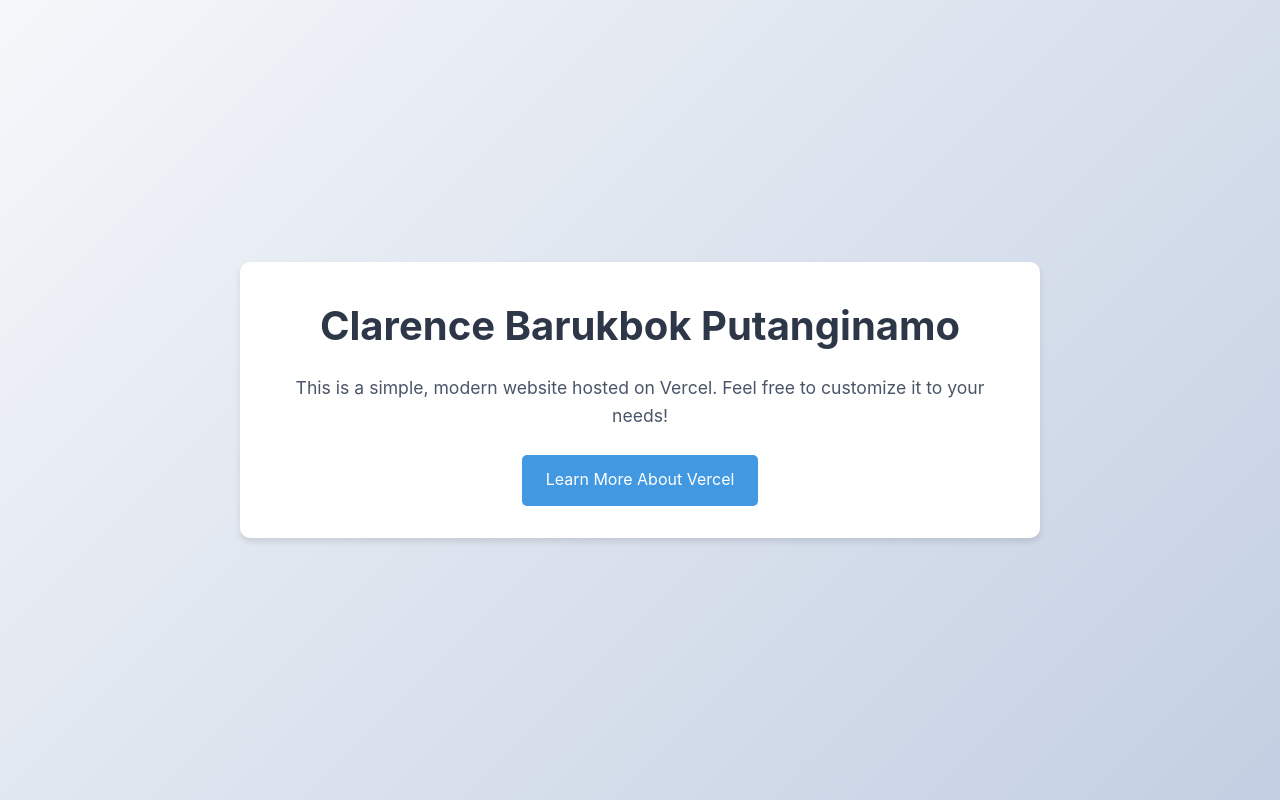
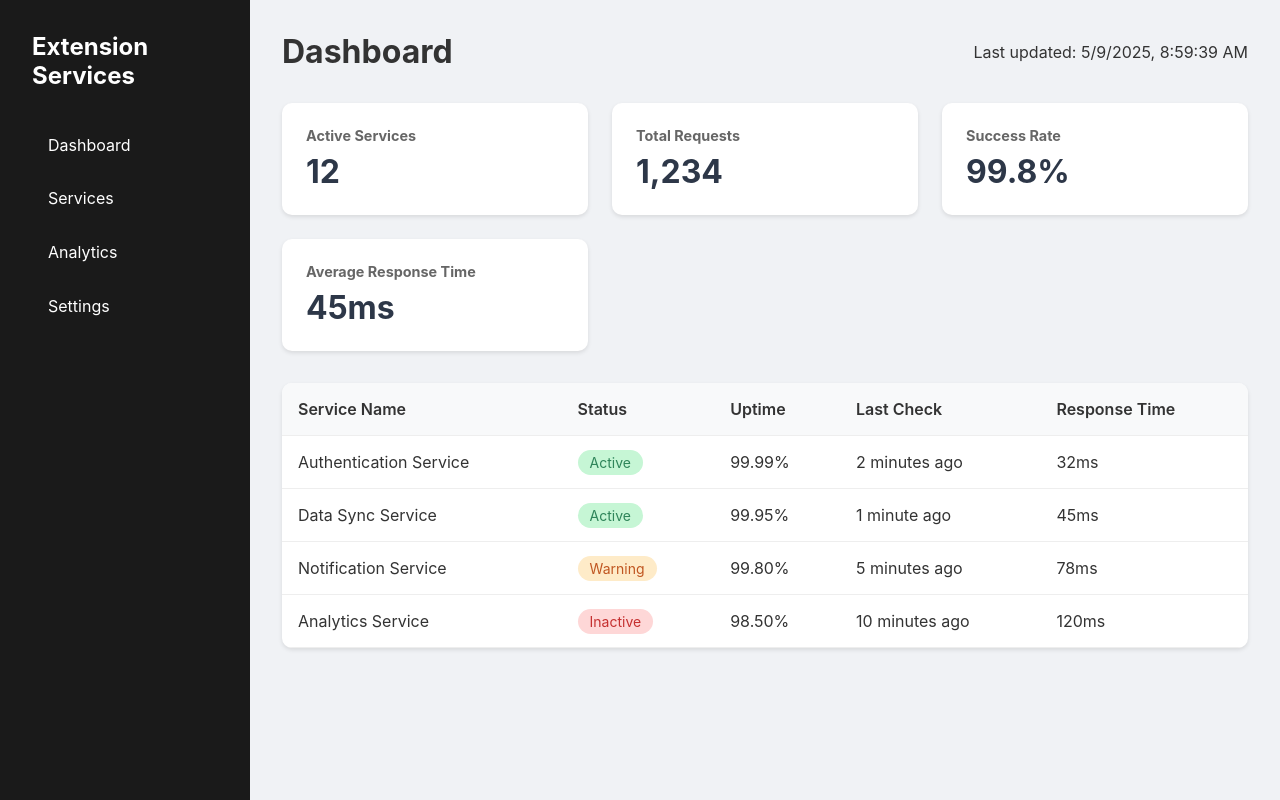
Before and after one commit to IsaacKurtSimon/Extensync, a plain HTML site: page index.html in a window 1280 px wide. Drawn offline with Linux system fonts and the light colour scheme.

Commit message:
indexfile

```diff
--- a/index.html
+++ b/index.html
@@ -3,7 +3,7 @@
 <head>
     <meta charset="UTF-8">
     <meta name="viewport" content="width=device-width, initial-scale=1.0">
-    <title>My Vercel Site</title>
+    <title>Extension Services Dashboard</title>
     <style>
         * {
             margin: 0;
@@ -13,56 +13,205 @@
 
         body {
             font-family: -apple-system, BlinkMacSystemFont, 'Segoe UI', Roboto, Oxygen, Ubuntu, Cantarell, sans-serif;
-            line-height: 1.6;
+            background: #f0f2f5;
             color: #333;
-            background: linear-gradient(135deg, #f5f7fa 0%, #c3cfe2 100%);
-            min-height: 100vh;
-            display: flex;
-            justify-content: center;
-            align-items: center;
         }
 
-        .container {
-            max-width: 800px;
+        .dashboard {
+            display: grid;
+            grid-template-columns: 250px 1fr;
+            min-height: 100vh;
+        }
+
+        .sidebar {
+            background: #1a1a1a;
+            color: white;
             padding: 2rem;
+        }
+
+        .sidebar h2 {
+            margin-bottom: 2rem;
+            font-size: 1.5rem;
+        }
+
+        .nav-item {
+            padding: 0.8rem 1rem;
+            margin: 0.5rem 0;
+            border-radius: 5px;
+            cursor: pointer;
+            transition: background 0.3s;
+        }
+
+        .nav-item:hover {
+            background: #333;
+        }
+
+        .main-content {
+            padding: 2rem;
+        }
+
+        .header {
+            display: flex;
+            justify-content: space-between;
+            align-items: center;
+            margin-bottom: 2rem;
+        }
+
+        .stats-grid {
+            display: grid;
+            grid-template-columns: repeat(auto-fit, minmax(250px, 1fr));
+            gap: 1.5rem;
+            margin-bottom: 2rem;
+        }
+
+        .stat-card {
+            background: white;
+            padding: 1.5rem;
+            border-radius: 10px;
+            box-shadow: 0 2px 4px rgba(0,0,0,0.1);
+        }
+
+        .stat-card h3 {
+            color: #666;
+            font-size: 0.9rem;
+            margin-bottom: 0.5rem;
+        }
+
+        .stat-card .value {
+            font-size: 2rem;
+            font-weight: bold;
+            color: #2d3748;
+        }
+
+        .services-table {
             background: white;
             border-radius: 10px;
-            box-shadow: 0 4px 6px rgba(0, 0, 0, 0.1);
-            text-align: center;
+            box-shadow: 0 2px 4px rgba(0,0,0,0.1);
+            overflow: hidden;
         }
 
-        h1 {
-            color: #2d3748;
-            margin-bottom: 1rem;
-            font-size: 2.5rem;
+        table {
+            width: 100%;
+            border-collapse: collapse;
         }
 
-        p {
-            color: #4a5568;
-            margin-bottom: 1.5rem;
-            font-size: 1.1rem;
+        th, td {
+            padding: 1rem;
+            text-align: left;
+            border-bottom: 1px solid #eee;
         }
 
-        .button {
-            display: inline-block;
-            padding: 0.8rem 1.5rem;
-            background: #4299e1;
-            color: white;
-            text-decoration: none;
-            border-radius: 5px;
-            transition: background 0.3s ease;
+        th {
+            background: #f8f9fa;
+            font-weight: 600;
         }
 
-        .button:hover {
-            background: #3182ce;
+        .status {
+            padding: 0.25rem 0.75rem;
+            border-radius: 20px;
+            font-size: 0.875rem;
+        }
+
+        .status.active {
+            background: #c6f6d5;
+            color: #2f855a;
+        }
+
+        .status.inactive {
+            background: #fed7d7;
+            color: #c53030;
+        }
+
+        .status.warning {
+            background: #feebc8;
+            color: #c05621;
         }
     </style>
 </head>
 <body>
-    <div class="container">
-        <h1>Clarence Barukbok Putanginamo </h1>
-        <p>This is a simple, modern website hosted on Vercel. Feel free to customize it to your needs!</p>
-        <a href="https://vercel.com" class="button" target="_blank">Learn More About Vercel</a>
+    <div class="dashboard">
+        <div class="sidebar">
+            <h2>Extension Services</h2>
+            <div class="nav-item">Dashboard</div>
+            <div class="nav-item">Services</div>
+            <div class="nav-item">Analytics</div>
+            <div class="nav-item">Settings</div>
+        </div>
+
+        <div class="main-content">
+            <div class="header">
+                <h1>Dashboard</h1>
+                <div class="date">Last updated: <span id="current-date"></span></div>
+            </div>
+
+            <div class="stats-grid">
+                <div class="stat-card">
+                    <h3>Active Services</h3>
+                    <div class="value">12</div>
+                </div>
+                <div class="stat-card">
+                    <h3>Total Requests</h3>
+                    <div class="value">1,234</div>
+                </div>
+                <div class="stat-card">
+                    <h3>Success Rate</h3>
+                    <div class="value">99.8%</div>
+                </div>
+                <div class="stat-card">
+                    <h3>Average Response Time</h3>
+                    <div class="value">45ms</div>
+                </div>
+            </div>
+
+            <div class="services-table">
+                <table>
+                    <thead>
+                        <tr>
+                            <th>Service Name</th>
+                            <th>Status</th>
+                            <th>Uptime</th>
+                            <th>Last Check</th>
+                            <th>Response Time</th>
+                        </tr>
+                    </thead>
+                    <tbody>
+                        <tr>
+                            <td>Authentication Service</td>
+                            <td><span class="status active">Active</span></td>
+                            <td>99.99%</td>
+                            <td>2 minutes ago</td>
+                            <td>32ms</td>
+                        </tr>
+                        <tr>
+                            <td>Data Sync Service</td>
+                            <td><span class="status active">Active</span></td>
+                            <td>99.95%</td>
+                            <td>1 minute ago</td>
+                            <td>45ms</td>
+                        </tr>
+                        <tr>
+                            <td>Notification Service</td>
+                            <td><span class="status warning">Warning</span></td>
+                            <td>99.80%</td>
+                            <td>5 minutes ago</td>
+                            <td>78ms</td>
+                        </tr>
+                        <tr>
+                            <td>Analytics Service</td>
+                            <td><span class="status inactive">Inactive</span></td>
+                            <td>98.50%</td>
+                            <td>10 minutes ago</td>
+                            <td>120ms</td>
+                        </tr>
+                    </tbody>
+                </table>
+            </div>
+        </div>
     </div>
+
+    <script>
+        // Update current date
+        document.getElementById('current-date').textContent = new Date().toLocaleString();
+    </script>
 </body>
 </html>
```
